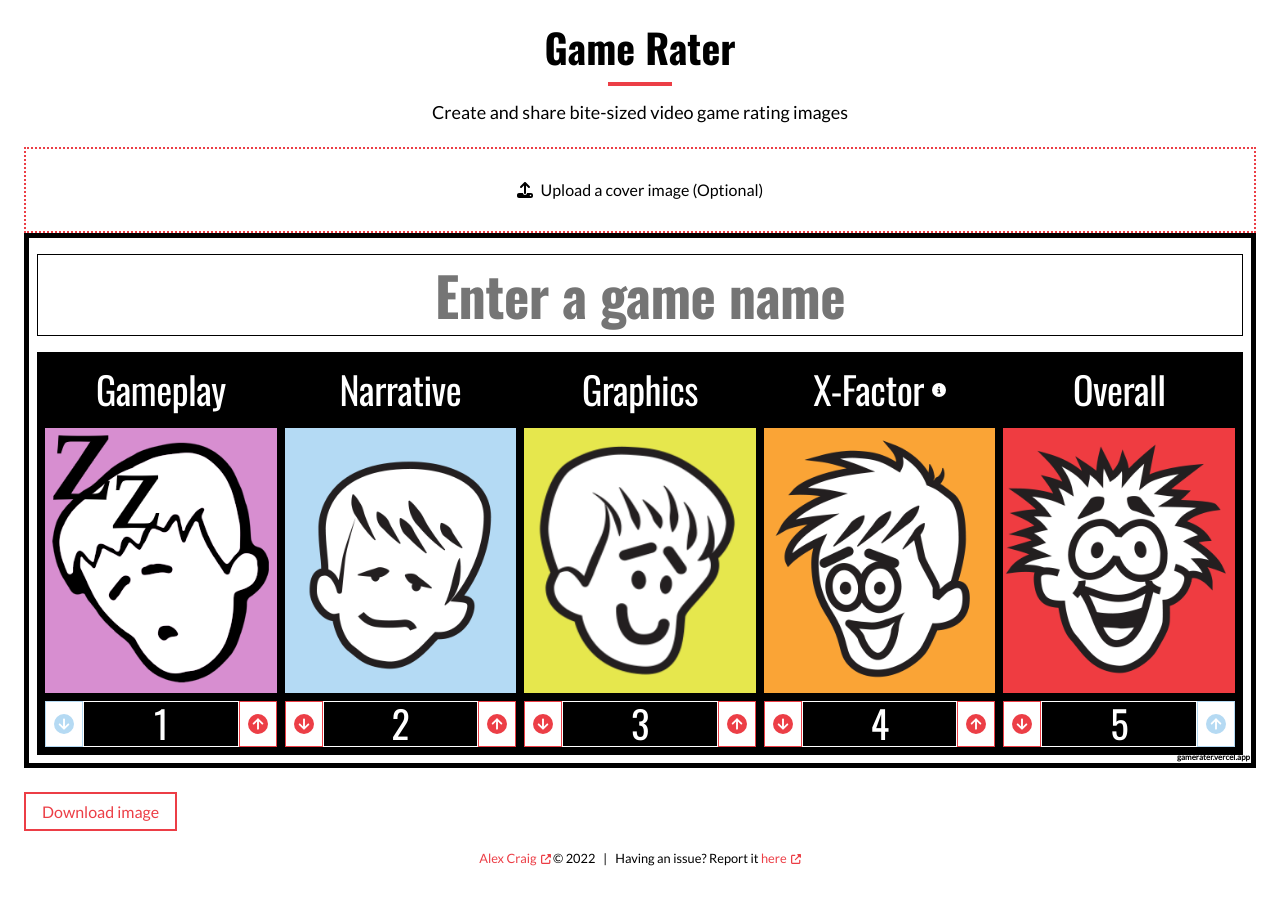
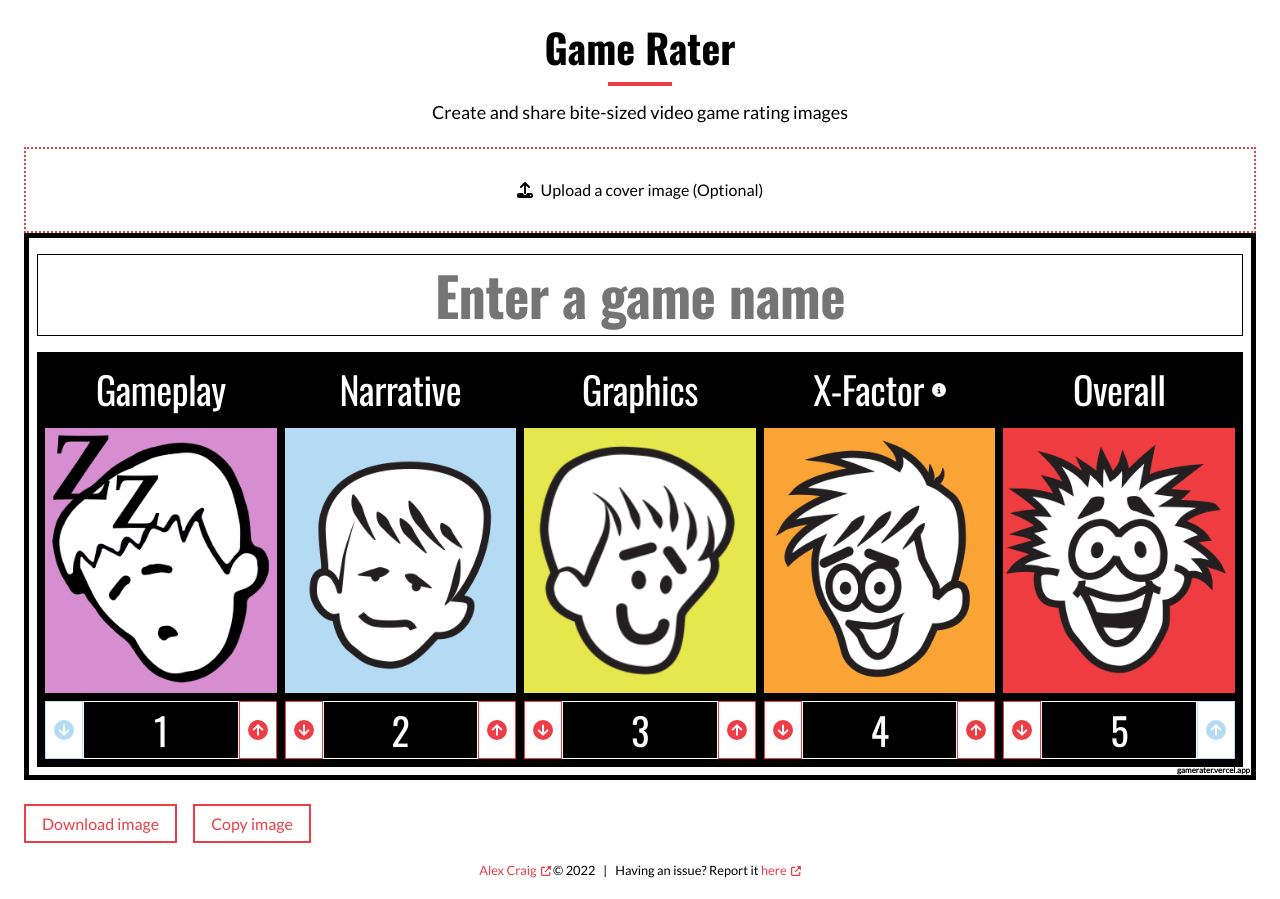
Before and after one commit to im-sticky/GameRater, a Next.js app: page / in a window 1280 px wide. Built offline with nearby package versions, Linux system fonts and the light colour scheme.

Commit message:
add copy button

```diff
--- a/components/Rating/index.module.scss
+++ b/components/Rating/index.module.scss
@@ -51,6 +51,7 @@
 
   input.rating {
     border: 1px solid #fff;
+    line-height: 1;
 
     &::-webkit-outer-spin-button,
     &::-webkit-inner-spin-button {
--- a/pages/index.js
+++ b/pages/index.js
@@ -9,25 +9,54 @@ import {Footer} from 'components/Footer';
 import {FontAwesomeIcon} from '@fortawesome/react-fontawesome';
 import {faUpload} from '@fortawesome/free-solid-svg-icons';
 
+function generateImage() {
+  return html2canvas(document.getElementById('image-root'));
+}
+
 export default function Home() {
+  const [canCopy, setCanCopy] = useState(true);
   const [gameName, setGameName] = useState('');
   const [coverFile, setCoverFile] = useState();
-  const [downloadingImage, setDownloadingImage] = useState(false);
+  const [{downloading, generating, copying}, setState] = useState({
+    downloading: false,
+    generating: false,
+    copying: false,
+  });
 
   useEffect(() => {
-    if (downloadingImage) {
-      html2canvas(document.getElementById('image-root')).then((canvas) => {
-        setDownloadingImage(false);
+    setCanCopy(!!window.navigator.clipboard && !!window.ClipboardItem);
+  }, []);
 
-        let link = document.createElement('a');
+  useEffect(() => {
+    generateImage().then((canvas) => {
+      if (downloading) {
+        const link = document.createElement('a');
 
         link.download = `${gameName}-ratings.jpg`;
         link.target = '_blank';
         link.href = canvas.toDataURL();
         link.click();
+      } else if (copying) {
+        try {
+          canvas.toBlob((blob) => {
+            navigator.clipboard.write([
+              new ClipboardItem({
+                'image/png': new Promise(async (resolve) => resolve(blob)),
+              }),
+            ]);
+          });
+        } catch (error) {
+          console.error(error);
+        }
+      }
+
+      setState({
+        downloading: false,
+        generating: false,
+        copying: false,
       });
-    }
-  }, [downloadingImage]);
+    });
+  }, [generating]);
 
   return (
     <div className={styles.container}>
@@ -44,13 +73,13 @@ export default function Home() {
           <label
             htmlFor="cover-upload"
             className={clsx(styles.coverUpload, {
-              [styles.downloading]: downloadingImage,
+              [styles.downloading]: generating,
             })}
           >
             {coverFile ? (
               <img src={URL.createObjectURL(coverFile)} alt={`${gameName} cover art`} />
             ) : (
-              <span className={clsx(styles.label, {hidden: downloadingImage})}>
+              <span className={clsx(styles.label, {hidden: generating})}>
                 <span className={styles.labelText}>
                   <FontAwesomeIcon icon={faUpload} className={styles.uploadIcon} />
                   Upload a cover image (Optional)
@@ -58,13 +87,13 @@ export default function Home() {
               </span>
             )}
 
-            {!downloadingImage ? (
+            {!generating ? (
               <input id="cover-upload" type="file" accept="image/*" onChange={(e) => setCoverFile(e.target.files[0])} />
             ) : null}
           </label>
 
           <div className={styles.ratingsContainer}>
-            {downloadingImage ? (
+            {generating ? (
               <h2 className={styles.gameName}>{gameName}</h2>
             ) : (
               <input
@@ -76,16 +105,16 @@ export default function Home() {
               />
             )}
             <div className={styles.ratingsColumns}>
-              <Rating column={'Gameplay'} rating={1} readonly={downloadingImage} />
-              <Rating column={'Narrative'} rating={2} readonly={downloadingImage} />
-              <Rating column={'Graphics'} rating={3} readonly={downloadingImage} />
+              <Rating column={'Gameplay'} rating={1} readonly={generating} />
+              <Rating column={'Narrative'} rating={2} readonly={generating} />
+              <Rating column={'Graphics'} rating={3} readonly={generating} />
               <Rating
                 column={'X-Factor'}
                 rating={4}
-                info="Uniqueness, cool concepts, or anything that does not fit in the other catagories."
-                readonly={downloadingImage}
+                info="Uniqueness, cool concepts, atmosphere."
+                readonly={generating}
               />
-              <Rating column={'Overall'} rating={5} readonly={downloadingImage} />
+              <Rating column={'Overall'} rating={5} readonly={generating} />
             </div>
 
             <p className={styles.attribution}>gamerater.vercel.app</p>
@@ -93,9 +122,33 @@ export default function Home() {
         </div>
 
         <div className={styles.actions}>
-          <Button onClick={() => setDownloadingImage(true)} disabled={downloadingImage}>
-            {downloadingImage ? 'Downloading...' : 'Download image'}
+          <Button
+            onClick={() =>
+              setState({
+                downloading: true,
+                generating: true,
+                copying: false,
+              })
+            }
+            disabled={generating}
+          >
+            {downloading ? 'Downloading...' : 'Download image'}
           </Button>
+
+          {canCopy ? (
+            <Button
+              onClick={() =>
+                setState({
+                  downloading: false,
+                  generating: true,
+                  copying: true,
+                })
+              }
+              disabled={generating}
+            >
+              {downloading ? 'Copying...' : 'Copy image'}
+            </Button>
+          ) : null}
         </div>
       </main>
 
--- a/styles/Home.module.scss
+++ b/styles/Home.module.scss
@@ -135,6 +135,10 @@ input.gameName {
 .actions {
   display: flex;
   margin-top: 1.5rem;
+
+  button:not(:last-child) {
+    margin-right: 1rem;
+  }
 }
 
 .footer {
@@ -146,6 +150,7 @@ input.gameName {
   position: absolute;
   font-size: 0.5rem;
   font-weight: bold;
-  bottom: 0;
+  line-height: 1;
+  bottom: 1px;
   right: 1px;
 }
```
